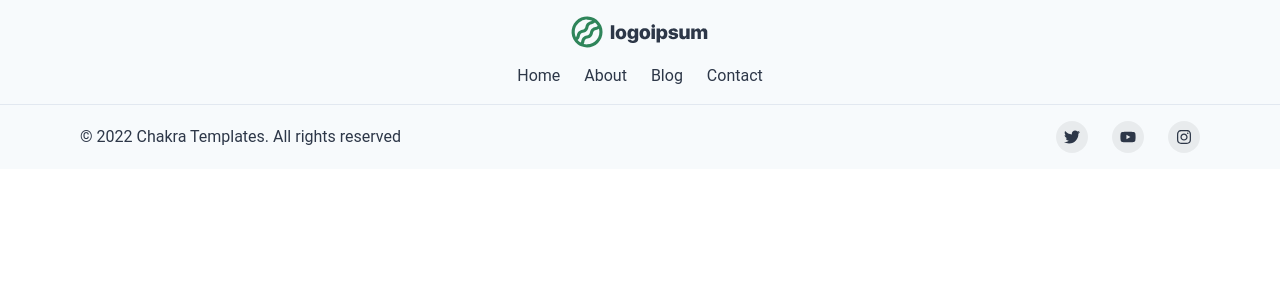
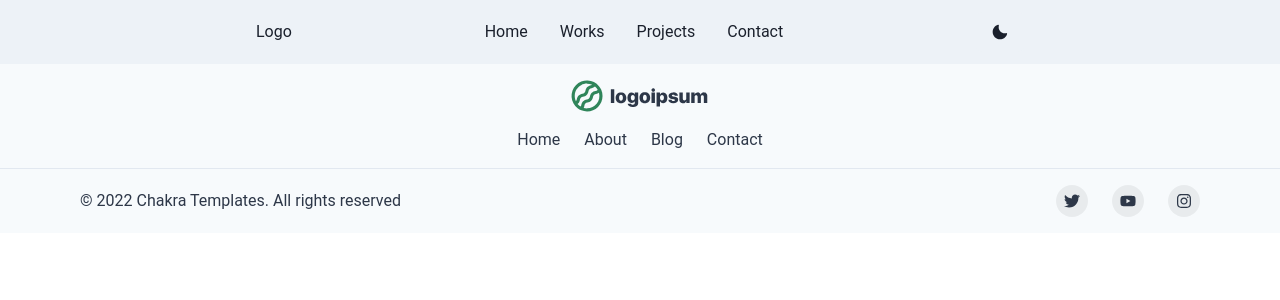
Before and after one commit to val-alex/portfolio, a Next.js app: page / in a window 1280 px wide. Shown: the top 300 px of the page. Built offline with nearby package versions, Linux system fonts and the light colour scheme.

Commit message:
navbar is done

```diff
--- a/src/components/navBar.tsx
+++ b/src/components/navBar.tsx
@@ -1,25 +1,64 @@
-import styled from "@emotion/styled";
-import { LinkItem } from "./linkedItem";
+import { MoonIcon, SunIcon } from "@chakra-ui/icons";
+import {
+  Box,
+  Button,
+  Flex,
+  HStack,
+  Link,
+  Stack,
+  useColorMode,
+  useColorModeValue,
+  useDisclosure,
+} from "@chakra-ui/react";
+import NextLink from "next/link";
+import { ReactNode } from "react";
 
-const Nav = styled.nav`
-  display: flex;
-  justify-content: space-around;
-  align-items: center;
-  height: 68px;
+const NavLink = ({ children }: { children: ReactNode }) => (
+  <NextLink href={"#"} passHref>
+    <Link
+      px={2}
+      py={1}
+      rounded={"md"}
+      _hover={{
+        textDecoration: "none",
+        bg: useColorModeValue("gray.200", "gray.700"),
+      }}
+    >
+      {children}
+    </Link>
+  </NextLink>
+);
 
-  a:hover {
-    color: teal;
-  }
-`;
+const Links = ["Home", "Works", "Projects", "Contact"];
 
 export const NavBar = () => {
+  const { colorMode, toggleColorMode } = useColorMode();
+  const { isOpen, onOpen, onClose } = useDisclosure();
+
   return (
-    <Nav>
-      <LinkItem href="#">Val Codes</LinkItem>
-      <LinkItem href="#">Home</LinkItem>
-      <LinkItem href="#">Work</LinkItem>
-      <LinkItem href="#">Projects</LinkItem>
-      <LinkItem href="#">Contact</LinkItem>
-    </Nav>
+    <Box as="nav" bg={useColorModeValue("gray.100", "gray.900")} px={4}>
+      <Flex
+        h={16}
+        maxW="container.md"
+        m="auto"
+        alignItems={"center"}
+        justifyContent={"space-between"}
+      >
+        <Box>Logo</Box>
+        <HStack as={"nav"} spacing={4} display={{ base: "none", md: "flex" }}>
+          {Links.map((link) => (
+            <NavLink key={link}>{link}</NavLink>
+          ))}
+        </HStack>
+
+        <Flex alignItems={"center"}>
+          <Stack direction={"row"} spacing={7}>
+            <Button onClick={toggleColorMode}>
+              {colorMode === "light" ? <MoonIcon /> : <SunIcon />}
+            </Button>
+          </Stack>
+        </Flex>
+      </Flex>
+    </Box>
   );
 };
--- a/src/pages/index.tsx
+++ b/src/pages/index.tsx
@@ -3,6 +3,7 @@
 import Head from "next/head";
 
 import { Footer } from "../components/footer";
+import { NavBar } from "../components/navBar";
 
 const Home: NextPage = () => {
   return (
@@ -13,7 +14,9 @@
         <link rel="icon" href="/favicon.ico" />
       </Head>
 
-      <Box as="main"></Box>
+      <Box as="main">
+        <NavBar />
+      </Box>
 
       <Footer />
     </>
```
